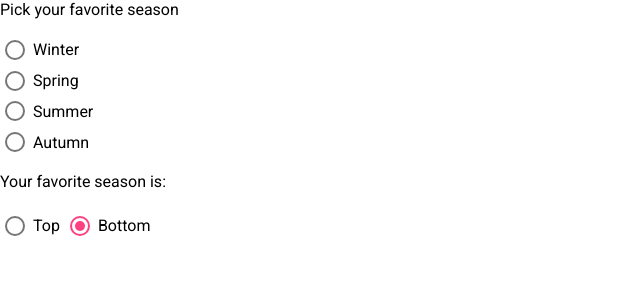
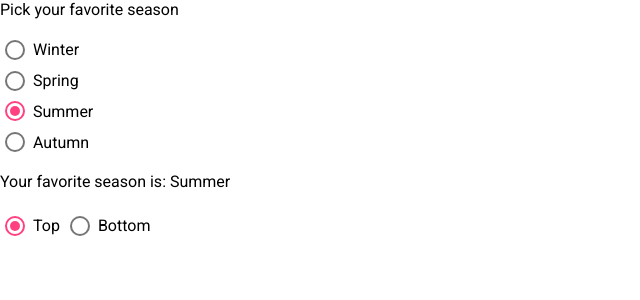
Before and after one commit to KevinW831205/intro-angular-material, an Angular app: page / in a window 1280 px wide. Shown: the top 300 px of the page, without its empty margins (0-640 px from the left). Built offline with nearby package versions, Linux system fonts and the light colour scheme.

Commit message:
preselecting for seasons radio button

```diff
--- a/src/app/radio-buttons/radio-buttons.component.html
+++ b/src/app/radio-buttons/radio-buttons.component.html
@@ -1,5 +1,5 @@
 <label id="example-radio-group-label">Pick your favorite season</label>
-<mat-radio-group aria-labelledby="example-radio-group-label" class="example-radio-group" [(ngModel)]="favoriteSeason" >
+<mat-radio-group aria-labelledby="example-radio-group-label" class="example-radio-group" [(ngModel)]="favoriteSeason">
     <mat-radio-button class="example-radio-button" *ngFor="let season of seasons" [value]="season">
         {{season}}
     </mat-radio-button>
@@ -7,9 +7,9 @@
 <div>Your favorite season is: {{favoriteSeason}}</div>
 
 <br>
-<mat-radio-group value = "1">
-    <mat-radio-button class="example-radio-button" value="0">Top
+<mat-radio-group value = "top">
+    <mat-radio-button class="example-radio-button" value="top">Top
     </mat-radio-button>
-    <mat-radio-button class="example-radio-button" value="1">Bottom
+    <mat-radio-button class="example-radio-button" value="bottom">Bottom
     </mat-radio-button>
 </mat-radio-group>
--- a/src/app/radio-buttons/radio-buttons.component.ts
+++ b/src/app/radio-buttons/radio-buttons.component.ts
@@ -12,7 +12,7 @@ export class RadioButtonsComponent implements OnInit {
   ngOnInit() {
   }
 
-  favoriteSeason: string;
+  favoriteSeason: string = "Summer";
   seasons: string[] = ['Winter', 'Spring', 'Summer', 'Autumn'];
 
 }
```
